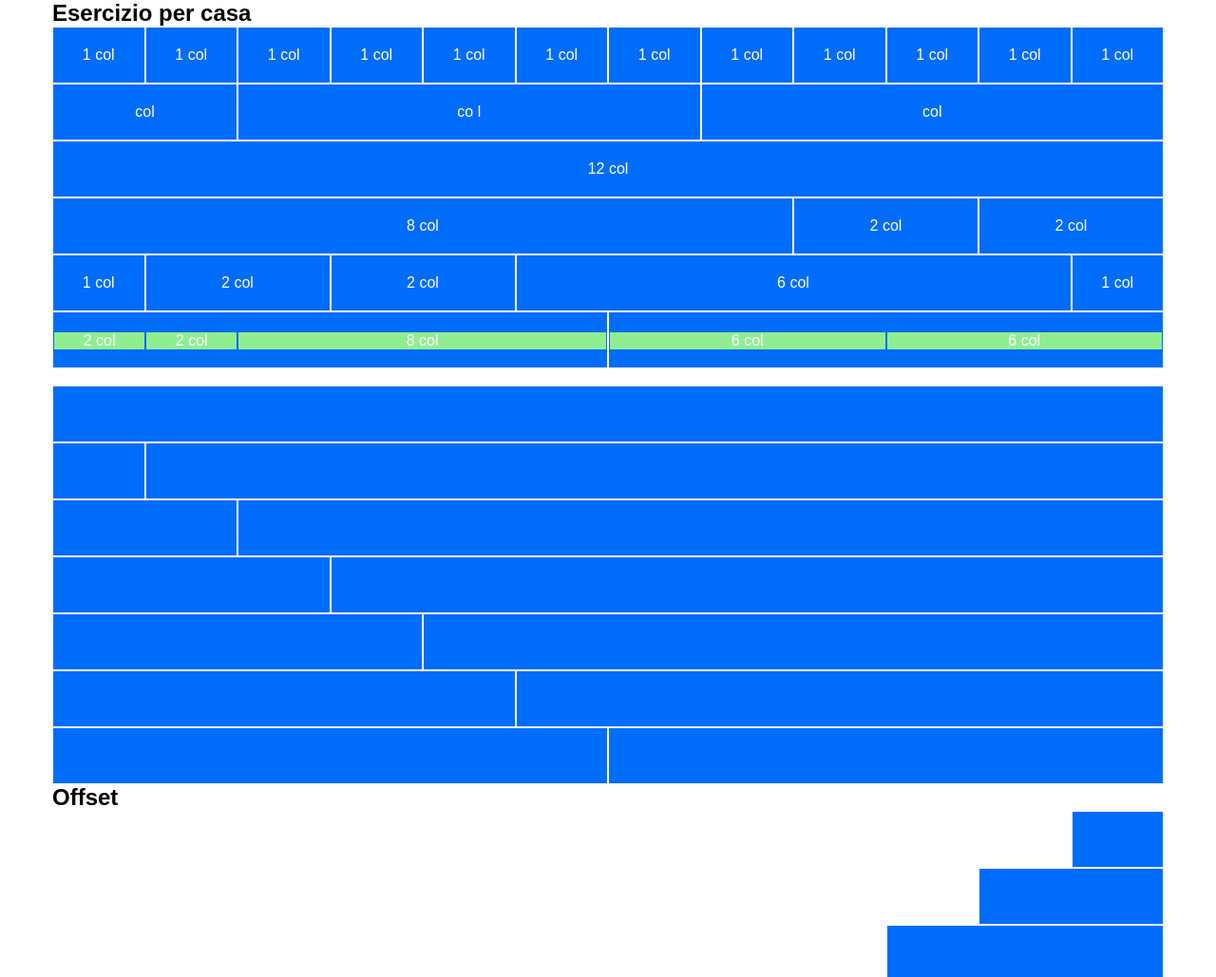
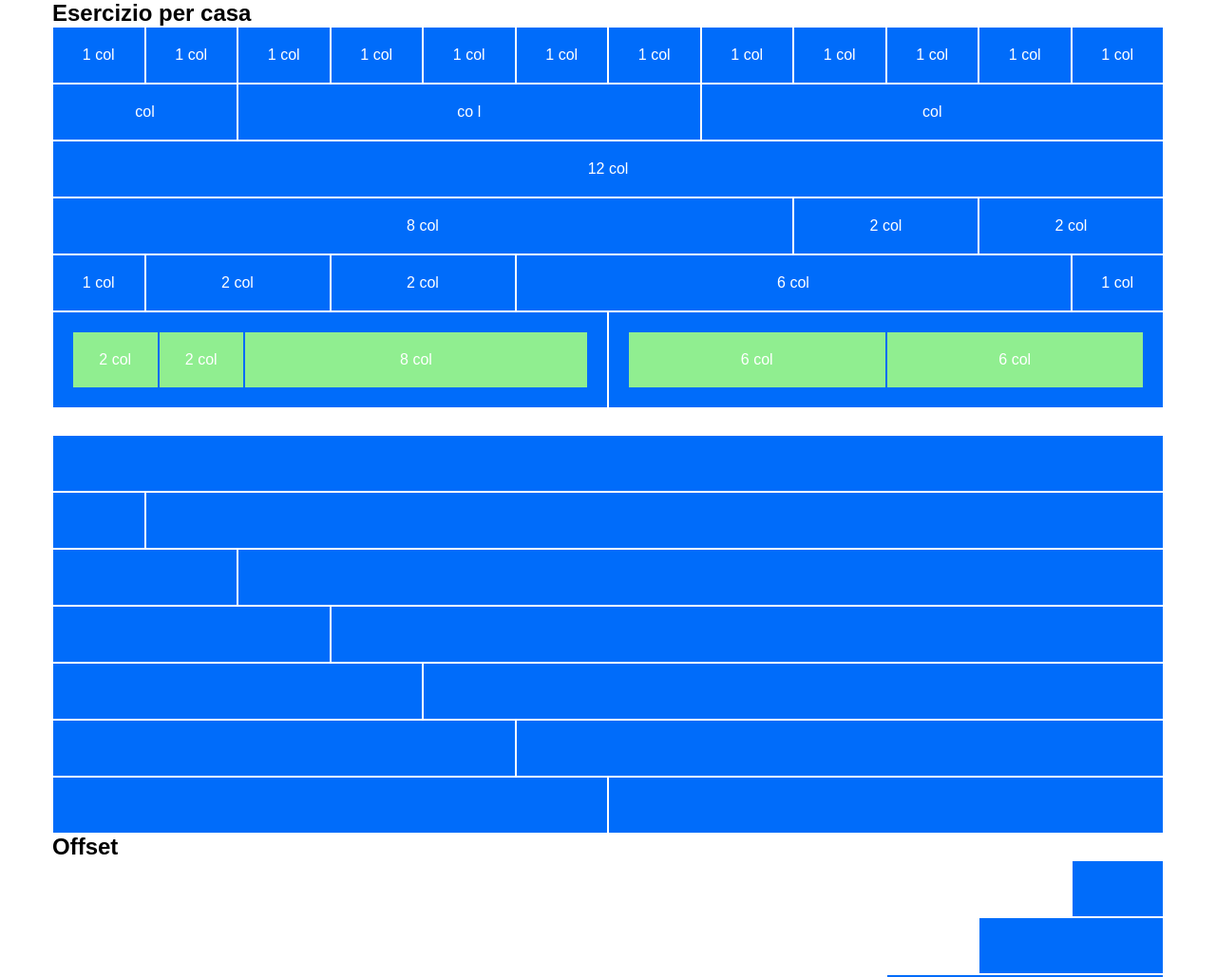
Before and after one commit to MirkoCifelli/html-css-12bool, a plain HTML site: page index.html in a window 1280 px wide. Shown: the top 1029 px of the page at 95% size. Drawn offline with Linux system fonts and the light colour scheme.

Commit message:
Add  nested

```diff
--- a/css/style.css
+++ b/css/style.css
@@ -66,6 +66,14 @@ html {
     width: 250px;
     padding: 20px;
     background-color: lightgreen;
+    border: 1px solid #006CFA;
+    text-align: center;
+    color: white;
+}
+.inner-box-no-width{
+    padding: 20px;
+    background-color: lightgreen;
+    border: 1px solid #006CFA;
     text-align: center;
     color: white;
 }
--- a/index.html
+++ b/index.html
@@ -146,15 +146,15 @@
             </div>
             <div class="row">
                 <div class="col-6">
-                    <div class="box">
+                    <div class="box-new">
                         <div class="row">
-                            <div class="col-2 green">
+                            <div class="col-2 inner-box-no-width">
                                 2 col
                             </div>
-                            <div class="col-2 green">
+                            <div class="col-2 inner-box-no-width">
                                 2 col
                             </div>
-                            <div class="col-8 green">
+                            <div class="col-8 inner-box-no-width">
                                 8 col
                             </div>
                         </div>
@@ -162,12 +162,12 @@
 
                 </div>
                 <div class="col-6">
-                    <div class="box">
+                    <div class="box-new">
                         <div class="row">
-                            <div class="col-6 green">
+                            <div class="col-6 inner-box-no-width">
                                 6 col
                             </div>
-                            <div class="col-6 green">
+                            <div class="col-6 inner-box-no-width">
                                 6 col
                             </div>
                         </div>
```
